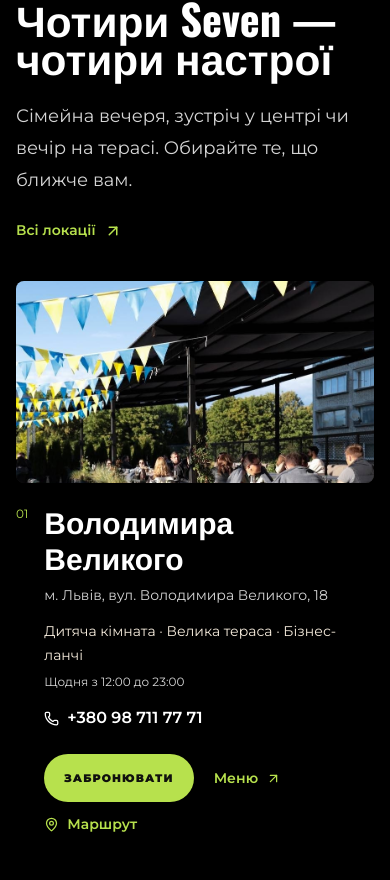
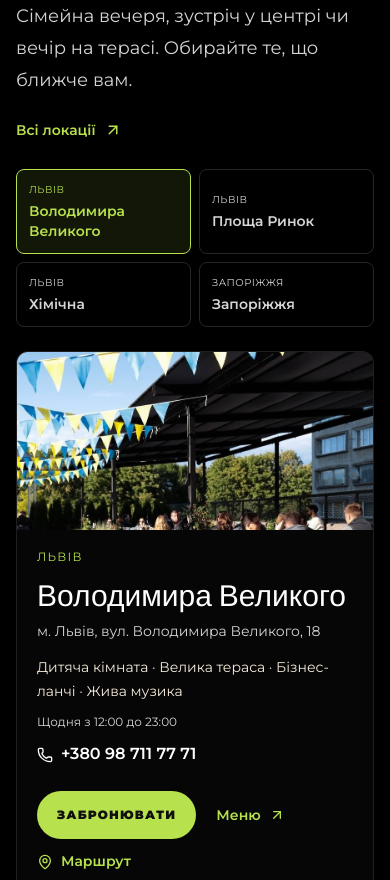
Before and after one commit to vladyurich93/seven_restopub, a Next.js app: page / in a window 390 px wide. Shown: the part 944-1824 px from the top of the page. Built offline with nearby package versions, Linux system fonts and the light colour scheme.

Commit message:
Refine Seven branding, compact venue picker and responsive menu cards

```diff
--- a/app/globals.css
+++ b/app/globals.css
@@ -629,3 +629,26 @@ a {
 /* Keep server-rendered content readable before JavaScript is ready. */
 .section-reveal:not([data-motion="ready"]),
 .section-reveal:not([data-motion="ready"]) .stagger-reveal > * { opacity:1; transform:none; }
+
+/* Refinement: one brand mark, compact venue selection and readable food cards. */
+.seven-logo-intro { animation: seven-brand 800ms cubic-bezier(.16,1,.3,1) both; }
+.seven-section { padding-block: clamp(48px, 6vw, 88px); }
+.seven-section-heading { margin-bottom:28px; }
+.menu-category-title { font-size:clamp(1.35rem, 5vw, 2rem); overflow-wrap:anywhere; }
+.motion-group .stagger-reveal > * { opacity:1; transform:none; transition:none; }
+.motion-group [data-reveal] { transition:opacity 650ms var(--ease-premium), transform 650ms var(--ease-premium); }
+.motion-group [data-reveal="pending"] { opacity:0; transform:translateY(18px); }
+.motion-group [data-reveal="visible"] { opacity:1; transform:none; }
+@media (min-width:768px) { .menu-category-title { font-size:clamp(1.5rem,2.3vw,2rem); } }
+@media (max-width:767px) {
+  .seven-hero { min-height:max(680px, 90svh); }
+  .seven-hero > .container-shell { padding-top:120px; padding-bottom:112px; }
+  .seven-hero .seven-enter:nth-child(1) { animation-delay:0ms; }
+  .seven-hero .seven-enter:nth-child(2) { animation-delay:80ms; }
+  .seven-hero .seven-enter:nth-child(3) { animation-delay:150ms; }
+  .seven-hero .seven-enter:nth-child(4) { animation-delay:220ms; }
+}
+@media (prefers-reduced-motion:reduce) {
+  .seven-logo-intro { animation:none !important; }
+  .motion-group [data-reveal] { opacity:1 !important; transform:none !important; transition:none !important; }
+}
--- a/app/page.tsx
+++ b/app/page.tsx
@@ -1,21 +1,16 @@
 "use client";
 
 import Link from "next/link";
-import { ArrowUpRight, MapPin, Phone } from "lucide-react";
+import { ArrowUpRight } from "lucide-react";
 import { AnimatedSection } from "@/components/AnimatedSection";
 import { AtmosphereCarousel } from "@/components/AtmosphereCarousel";
 import { Hero } from "@/components/Hero";
-import { ImageFrame } from "@/components/ImageFrame";
-import { BookingButton } from "@/components/BookingModal";
+import { HomeLocations } from "@/components/HomeLocations";
 import { MenuCategoryCard } from "@/components/MenuCategoryCard";
 import { SectionTitle } from "@/components/SectionTitle";
 import { siteConfig } from "@/data/siteConfig";
-import { formatPhone, phoneHref } from "@/data/phone";
-import type { BookingLocationId } from "@/data/bookingConfig";
-import { trackEvent } from "@/lib/analytics";
 import { useLanguage } from "@/lib/i18n";
 
-const bookingIds: Record<string, BookingLocationId> = { "lviv-vv": "vv", "lviv-rynok": "rynok", khimichna: "khimichna", zaporizhzhia: "zp" };
 const gallery = [0, 5, 11, 16, 57, 68].map((index) => siteConfig.galleryImages[index]);
 
 export default function HomePage() {
@@ -42,32 +37,14 @@ export default function HomePage() {
             <SectionTitle eyebrow={t.home.locationsEyebrow} title={t.home.locationsTitle} description={en ? "A family dinner, a table in the city centre or an evening on the terrace. Choose what feels like you." : "Сімейна вечеря, зустріч у центрі чи вечір на терасі. Обирайте те, що ближче вам."} />
             <Link href="/locations" className="seven-text-link">{t.common.allLocations}<ArrowUpRight size={18} /></Link>
           </div>
-          <div className="stagger-reveal grid gap-x-10 gap-y-12 md:grid-cols-2">
-            {siteConfig.locations.map((location, index) => (
-              <article key={location.id} className="seven-venue min-w-0">
-                <ImageFrame src={location.image} alt={tv(location.name)} className="aspect-[16/9] overflow-hidden rounded-lg" sizes="(min-width: 768px) 45vw, 92vw" />
-                <div className="mt-5 flex items-start gap-4"><span className="pt-1 text-xs text-seven-green">0{index + 1}</span><div className="min-w-0 flex-1">
-                  <h3 className="font-display text-3xl font-semibold md:text-4xl">{tv(location.name).replace("Seven Restopub ", "")}</h3>
-                  <p className="mt-2 text-sm leading-6 text-seven-muted">{tv(location.address)}</p>
-                  <p className="mt-3 text-sm leading-6 text-seven-cream">{location.features.slice(0, 3).map(tv).join(" · ")}</p>
-                  <p className="mt-2 text-xs text-seven-muted">{tv(location.workingHours)}</p>
-                  <a className="mt-4 inline-flex items-center gap-2 whitespace-nowrap text-base font-semibold hover:text-seven-green" href={phoneHref(location.phone)} onClick={() => trackEvent("phone_click", { location_id: location.id, phone: location.phone })}><Phone size={15} />{formatPhone(location.phone)}</a>
-                  <div className="mt-5 flex flex-wrap items-center gap-x-5 gap-y-3">
-                    <BookingButton locationId={bookingIds[location.id]} label={t.common.book} className="seven-primary !px-5 !text-[11px]" />
-                    <a href={location.menuLink} target="_blank" rel="noreferrer" className="seven-text-link" onClick={() => trackEvent("menu_open", { location_id: location.id, link_url: location.menuLink ?? "" })}>{t.common.menu}<ArrowUpRight size={15} /></a>
-                    <a href={location.googleMaps} target="_blank" rel="noreferrer" className="seven-text-link"><MapPin size={15} />{t.common.route}</a>
-                  </div>
-                </div></div>
-              </article>
-            ))}
-          </div>
+          <HomeLocations />
         </AnimatedSection>
       </section>
 
       <section className="seven-section bg-seven-background">
         <AnimatedSection className="container-shell">
           <div className="seven-section-heading"><SectionTitle eyebrow={t.home.menuEyebrow} title={en ? "Made to share." : "Смакує разом."} description={en ? "Burgers, pizza, snacks and Ukrainian craft. Current dishes and prices are in your venue’s menu." : "Бургери, піца, закуски й український крафт. Актуальні страви та ціни — у меню вашого закладу."} /><Link href="/menu" className="seven-text-link">{en ? "Full menu" : "Усе меню"}<ArrowUpRight size={18} /></Link></div>
-          <div className="stagger-reveal grid grid-cols-2 gap-4 lg:grid-cols-4">{siteConfig.menuCategories.slice(0, 4).map((category, index) => <MenuCategoryCard key={category.title} category={category} index={index} />)}</div>
+          <div className="stagger-reveal grid grid-cols-2 gap-4 lg:grid-cols-4">{siteConfig.menuCategories.slice(0, 4).map((category, index) => <MenuCategoryCard key={category.title} category={category} index={index} href="/menu" />)}</div>
         </AnimatedSection>
       </section>
 
--- a/components/AnimatedSection.tsx
+++ b/components/AnimatedSection.tsx
@@ -1,50 +1,38 @@
 "use client";
 
 import type { ReactNode } from "react";
-import { useEffect, useRef, useState } from "react";
+import { useEffect, useRef } from "react";
 
-type AnimatedSectionProps = {
-  children: ReactNode;
-  className?: string;
-};
+type AnimatedSectionProps = { children: ReactNode; className?: string };
 
 export function AnimatedSection({ children, className = "" }: AnimatedSectionProps) {
   const sectionRef = useRef<HTMLDivElement>(null);
-  const [visible, setVisible] = useState(false);
-  const [armed, setArmed] = useState(false);
 
   useEffect(() => {
     const node = sectionRef.current;
+    if (!node || !("IntersectionObserver" in window) || window.matchMedia("(prefers-reduced-motion: reduce)").matches) return;
 
-    if (!node) {
-      return;
-    }
+    const targets = Array.from(node.children).flatMap((child) =>
+      child.classList.contains("stagger-reveal") ? Array.from(child.children) : [child],
+    );
+    const observer = new IntersectionObserver((entries) => {
+      entries.forEach((entry) => {
+        if (!entry.isIntersecting) return;
+        entry.target.setAttribute("data-reveal", "visible");
+        observer.unobserve(entry.target);
+      });
+    }, { rootMargin: "0px 0px -32px 0px", threshold: 0 });
 
-    if (!("IntersectionObserver" in window) || window.matchMedia("(prefers-reduced-motion: reduce)").matches) {
-      setVisible(true);
-      return;
-    }
-
-    setArmed(true);
-
-    const observer = new IntersectionObserver(
-      ([entry]) => {
-        if (entry.isIntersecting) {
-          setVisible(true);
-          observer.disconnect();
-        }
-      },
-      { rootMargin: "0px 0px -12% 0px", threshold: 0.12 },
-    );
-
-    observer.observe(node);
-
-    return () => observer.disconnect();
+    targets.forEach((target) => {
+      // Never hide content already reached by a deep link or restored scroll position.
+      target.setAttribute("data-reveal", target.getBoundingClientRect().top < window.innerHeight - 32 ? "visible" : "pending");
+      observer.observe(target);
+    });
+    return () => {
+      observer.disconnect();
+      targets.forEach((target) => target.removeAttribute("data-reveal"));
+    };
   }, []);
 
-  return (
-    <div ref={sectionRef} data-motion={armed ? "ready" : undefined} className={`section-reveal ${visible ? "is-visible" : ""} ${className}`}>
-      {children}
-    </div>
-  );
+  return <div ref={sectionRef} className={`motion-group ${className}`}>{children}</div>;
 }
--- a/components/BookingModal.tsx
+++ b/components/BookingModal.tsx
@@ -721,7 +721,7 @@ export function BookingButton({ className = "", label, locationId, onOpen }: Boo
   return (
     <button
       type="button"
-      className={`inline-flex min-h-12 items-center justify-center rounded-full bg-seven-terracotta px-6 py-3 text-sm font-black uppercase tracking-[0.16em] text-white shadow-[var(--shadow-button)] premium-lift button-press hover:bg-seven-cream hover:text-seven-background focus:outline-none focus:ring-2 focus:ring-seven-green/45 ${className}`}
+      className={`seven-primary inline-flex min-h-12 items-center justify-center rounded-full bg-seven-terracotta px-6 py-3 text-sm font-black uppercase tracking-[0.16em] text-white shadow-[var(--shadow-button)] premium-lift button-press hover:bg-seven-cream hover:text-seven-background focus:outline-none focus:ring-2 focus:ring-seven-green/45 ${className}`}
       onClick={() => {
         trackEvent("book_table", { location_id: locationId ?? "not_selected" });
         onOpen?.();
--- a/components/Hero.tsx
+++ b/components/Hero.tsx
@@ -3,7 +3,6 @@
 import Image from "next/image";
 import Link from "next/link";
 import { ArrowDown, ArrowUpRight } from "lucide-react";
-import { siteConfig } from "@/data/siteConfig";
 import { useLanguage } from "@/lib/i18n";
 import { BookingButton } from "./BookingModal";
 
@@ -18,9 +17,6 @@ export function Hero() {
       </div>
       <div className="absolute inset-0 -z-10 bg-[linear-gradient(90deg,rgba(0,0,0,.85),rgba(0,0,0,.25)),linear-gradient(0deg,#080a07,transparent_60%)]" />
       <div className="container-shell relative flex min-h-[inherit] flex-col justify-end pb-12 pt-28 md:pb-16">
-        <div className="seven-brand-intro mb-6" aria-hidden="true">
-          <Image src={siteConfig.logo} alt="" width={375} height={375} className="seven-hero-logo" />
-        </div>
         <p className="seven-enter mb-5 text-[11px] font-semibold uppercase tracking-[.22em] text-seven-green md:text-sm">{en ? "Lviv · Zaporizhzhia / Four places to meet" : "Львів · Запоріжжя / Чотири місця для зустрічей"}</p>
         <h1 className="seven-enter seven-headline font-display font-black text-white">{en ? <>Your people.<br />Your Seven.</> : <>Свої люди.<br />Твій Seven.</>}</h1>
         <p className="seven-enter mt-6 max-w-lg text-base leading-7 text-white/80 md:text-lg md:leading-8">{en ? "Ukrainian craft, food to share and evenings together. Choose your place — we’ll take care of the table." : "Український крафт, їжа для компанії та вечори разом. Обирай свій заклад — подбаємо про твій стіл."}</p>
@@ -28,7 +24,7 @@ export function Hero() {
           <BookingButton label={t.common.bookTable} className="seven-primary min-h-14" />
           <Link href="/menu" className="inline-flex min-h-12 items-center gap-3 text-sm font-semibold text-white transition hover:text-seven-green">{en ? "Explore the menu" : "Переглянути меню"}<ArrowUpRight size={18} /></Link>
         </div>
-        <a href="#venues" className="seven-enter mt-12 inline-flex w-fit items-center gap-3 text-xs uppercase tracking-[.18em] text-white/65 md:mt-16"><ArrowDown size={16} />{en ? "Find your Seven" : "Знайди свій Seven"}</a>
+        <a href="#venues" className="seven-enter mt-8 inline-flex w-fit items-center gap-3 text-xs uppercase tracking-[.18em] text-white/65 md:mt-12"><ArrowDown size={16} />{en ? "Find your Seven" : "Знайди свій Seven"}</a>
       </div>
     </section>
   );
--- /dev/null
+++ b/components/HomeLocations.tsx
@@ -0,0 +1,58 @@
+"use client";
+
+import { useState } from "react";
+import { ArrowUpRight, MapPin, Phone } from "lucide-react";
+import type { BookingLocationId } from "@/data/bookingConfig";
+import { siteConfig } from "@/data/siteConfig";
+import { formatPhone, phoneHref } from "@/data/phone";
+import { trackEvent } from "@/lib/analytics";
+import { useLanguage } from "@/lib/i18n";
+import { BookingButton } from "./BookingModal";
+import { ImageFrame } from "./ImageFrame";
+
+const bookingIds: Record<string, BookingLocationId> = {
+  "lviv-vv": "vv", "lviv-rynok": "rynok", khimichna: "khimichna", zaporizhzhia: "zp",
+};
+
+export function HomeLocations() {
+  const [selected, setSelected] = useState(0);
+  const { t, tv, language } = useLanguage();
+  const location = siteConfig.locations[selected];
+
+  return (
+    <div>
+      <div className="mb-6 grid grid-cols-2 gap-2 lg:grid-cols-4" role="group" aria-label={t.common.chooseVenue}>
+        {siteConfig.locations.map((venue, index) => (
+          <button
+            key={venue.id}
+            type="button"
+            aria-pressed={selected === index}
+            aria-controls="home-venue-details"
+            onClick={() => setSelected(index)}
+            className={`min-h-16 rounded-lg border px-3 py-3 text-left transition-colors duration-200 ${selected === index ? "border-seven-green bg-seven-green/10 text-seven-green" : "border-white/15 text-seven-muted hover:border-white/40 hover:text-white"}`}
+          >
+            <span className="block text-[10px] uppercase tracking-wider">{tv(venue.city)}</span>
+            <span className="mt-1 block text-sm font-semibold leading-5">{tv(venue.name).replace("Seven Restopub ", "")}</span>
+          </button>
+        ))}
+      </div>
+      <article id="home-venue-details" className="grid overflow-hidden rounded-xl border border-white/10 bg-white/[.025] md:grid-cols-2" aria-label={tv(location.name)}>
+        <ImageFrame key={location.image} src={location.image} alt={tv(location.name)} className="aspect-[2/1] md:aspect-auto md:min-h-[360px]" sizes="(min-width:768px) 45vw, 92vw" />
+        <div className="p-5 md:p-8">
+          <p className="text-xs uppercase tracking-widest text-seven-green">{tv(location.city)}</p>
+          <h3 className="mt-2 font-display text-3xl leading-tight md:text-4xl">{tv(location.name).replace("Seven Restopub ", "")}</h3>
+          <p className="mt-2 text-sm leading-6 text-seven-muted">{tv(location.address)}</p>
+          <p className="mt-3 text-sm leading-6 text-seven-cream">{location.features.map(tv).join(" · ")}</p>
+          <p className="mt-3 text-xs text-seven-muted">{tv(location.workingHours)}</p>
+          <a href={phoneHref(location.phone)} className="mt-3 inline-flex items-center gap-2 whitespace-nowrap font-semibold hover:text-seven-green" onClick={() => trackEvent("phone_click", { location_id: location.id, phone: location.phone })}><Phone size={16} />{formatPhone(location.phone)}</a>
+          <div className="mt-5 flex flex-wrap items-center gap-x-5 gap-y-3">
+            <BookingButton locationId={bookingIds[location.id]} label={t.common.book} className="!px-5 !text-xs" />
+            <a href={location.menuLink} target="_blank" rel="noreferrer" className="seven-text-link" onClick={() => trackEvent("menu_open", { location_id: location.id, link_url: location.menuLink ?? "" })}>{t.common.menu}<ArrowUpRight size={16} /></a>
+            <a href={location.googleMaps} target="_blank" rel="noreferrer" className="seven-text-link" aria-label={`${t.common.route}: ${tv(location.name)}`}><MapPin size={16} />{t.common.route}</a>
+          </div>
+          <p className="sr-only" aria-live="polite">{language === "en" ? "Selected venue:" : "Обраний заклад:"} {tv(location.name)}</p>
+        </div>
+      </article>
+    </div>
+  );
+}
--- a/components/MenuCategoryCard.tsx
+++ b/components/MenuCategoryCard.tsx
@@ -1,25 +1,28 @@
 "use client";
 
+import Link from "next/link";
+import { ArrowUpRight } from "lucide-react";
 import type { MenuCategory } from "@/data/siteConfig";
 import { useLanguage } from "@/lib/i18n";
 import { ImageFrame } from "./ImageFrame";
 
 type MenuCategoryCardProps = {
   category: MenuCategory;
-  index: number;
+  index?: number;
+  href?: string;
 };
 
-export function MenuCategoryCard({ category, index }: MenuCategoryCardProps) {
-  const { tv } = useLanguage();
-
-  return (
-    <article className="group flex h-full min-w-0 flex-col overflow-hidden rounded-[8px] bg-[linear-gradient(180deg,rgba(255,255,255,0.035),rgba(255,255,255,0)_40%),#1b1b1b] shadow-[0_18px_54px_rgba(0,0,0,0.22)] premium-border premium-lift hover:border-seven-terracotta/70 hover:shadow-glow">
-      <ImageFrame src={category.image} alt={tv(category.title)} className="aspect-[16/10] shrink-0" />
-      <div className="flex flex-1 flex-col p-6 md:p-7">
-        <p className="mb-4 font-display text-5xl font-black text-seven-terracotta">0{index + 1}</p>
-        <h3 className="font-display text-5xl font-black uppercase leading-none">{tv(category.title)}</h3>
-        <p className="mt-4 max-w-xl text-sm font-semibold uppercase tracking-[0.08em] text-seven-muted">{tv(category.description)}</p>
+export function MenuCategoryCard({ category, href }: MenuCategoryCardProps) {
+  const { tv, language } = useLanguage();
+  const content = (
+    <article className="menu-category-card flex h-full min-w-0 flex-col overflow-hidden rounded-lg border border-white/10 bg-white/[.025]">
+      <ImageFrame src={category.image} alt={tv(category.title)} className="aspect-[4/3] shrink-0" sizes="(min-width:1200px) 23vw, 46vw" />
+      <div className="flex flex-1 flex-col p-3 sm:p-5">
+        <h3 className="menu-category-title font-display font-semibold leading-tight">{tv(category.title)}</h3>
+        <p className="mt-2 text-xs leading-5 text-seven-muted sm:text-sm">{tv(category.description)}</p>
+        {href ? <span className="mt-auto flex items-center gap-2 pt-4 text-xs font-semibold text-seven-green">{language === "en" ? "Choose a venue" : "Обрати заклад"}<ArrowUpRight size={14} className="shrink-0" /></span> : null}
       </div>
     </article>
   );
+  return href ? <Link href={href} className="group block min-w-0 rounded-lg transition-colors hover:bg-white/5" aria-label={`${tv(category.title)} — ${language === "en" ? "choose a venue and menu" : "обрати заклад і меню"}`}>{content}</Link> : content;
 }
```
Also changed, not shown: components/Header.tsx (+15 -1 lines).
